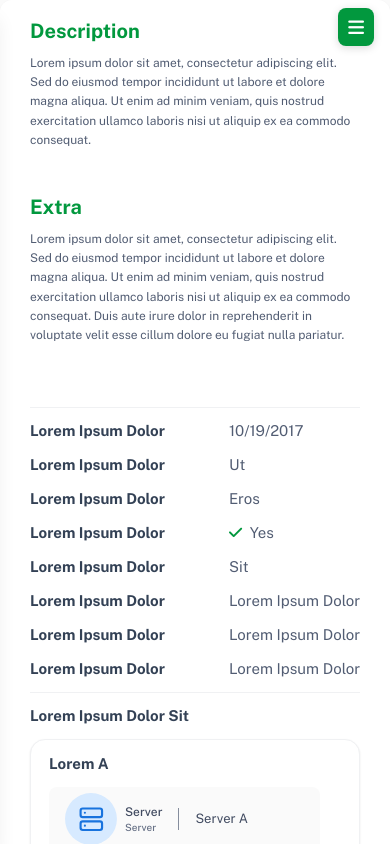
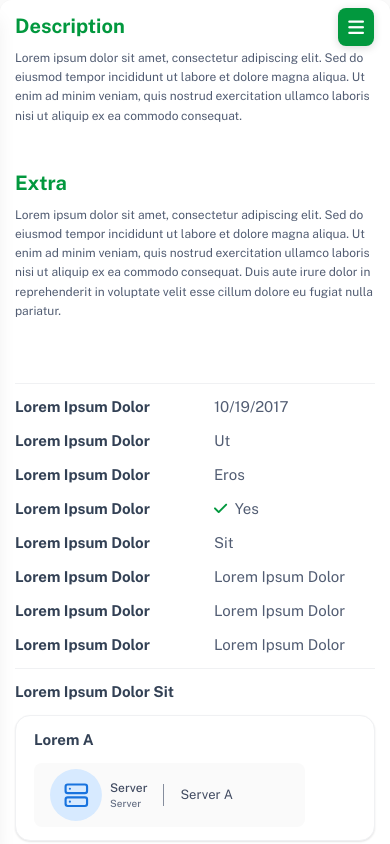
Before and after one commit to TunarshBee/spikerz-dashboard, an Angular app: page /dashboard in a window 390 px wide. Built offline with nearby package versions, Linux system fonts and the light colour scheme.

Commit message:
fix: mobile responsiveness - remove extra space and improve layout

```diff
--- a/src/app/pages/dashboard/dashboard.component.scss
+++ b/src/app/pages/dashboard/dashboard.component.scss
@@ -32,6 +32,12 @@
 	background-color: var(--gray-25);
 	position: relative;
 	overflow: hidden;
+
+	@include responsive(mobile) {
+		width: 100vw;
+		height: 100vh;
+		overflow-x: hidden;
+	}
 }
 
 .mobile-menu-toggle {
@@ -71,6 +77,11 @@
 	display: flex;
 	flex-direction: column;
 	overflow: hidden;
+
+	@include responsive(mobile) {
+		width: 100%;
+		overflow-x: hidden;
+	}
 }
 
 .header {
@@ -118,7 +129,10 @@
 	height: 100vh;
 
 	@include responsive(mobile) {
-		padding: 1rem;
+		padding: 0.5rem;
+		width: 100%;
+		height: 100vh;
+		overflow-x: hidden;
 	}
 }
 
@@ -133,7 +147,9 @@
 		flex-direction: column;
 		gap: 10px;
 		margin: 0;
-		overflow-y: auto;
+		padding: 0;
+		width: 100%;
+		overflow-x: hidden;
 	}
 }
 
@@ -153,7 +169,11 @@
 
 	@include responsive(mobile) {
 		min-height: fit-content;
+		max-width: 100%;
+		width: 100%;
+		padding: 15px;
 		overflow-y: auto;
+		overflow-x: hidden;
 	}
 }
 
@@ -170,8 +190,10 @@
 
 	@include responsive(mobile) {
 		max-width: 100%;
+		width: 100%;
 		min-height: fit-content;
-		overflow-x: auto;
+		padding: 15px;
+		overflow-x: hidden;
 		overflow-y: auto;
 	}
 }
--- a/src/styles.scss
+++ b/src/styles.scss
@@ -18,6 +18,15 @@ body {
 
 body {
 	background-color: #f8fafc;
+	overflow-x: hidden;
+}
+
+@media (max-width: 768px) {
+	html,
+	body {
+		width: 100%;
+		overflow-x: hidden;
+	}
 }
 
 h1,
```
